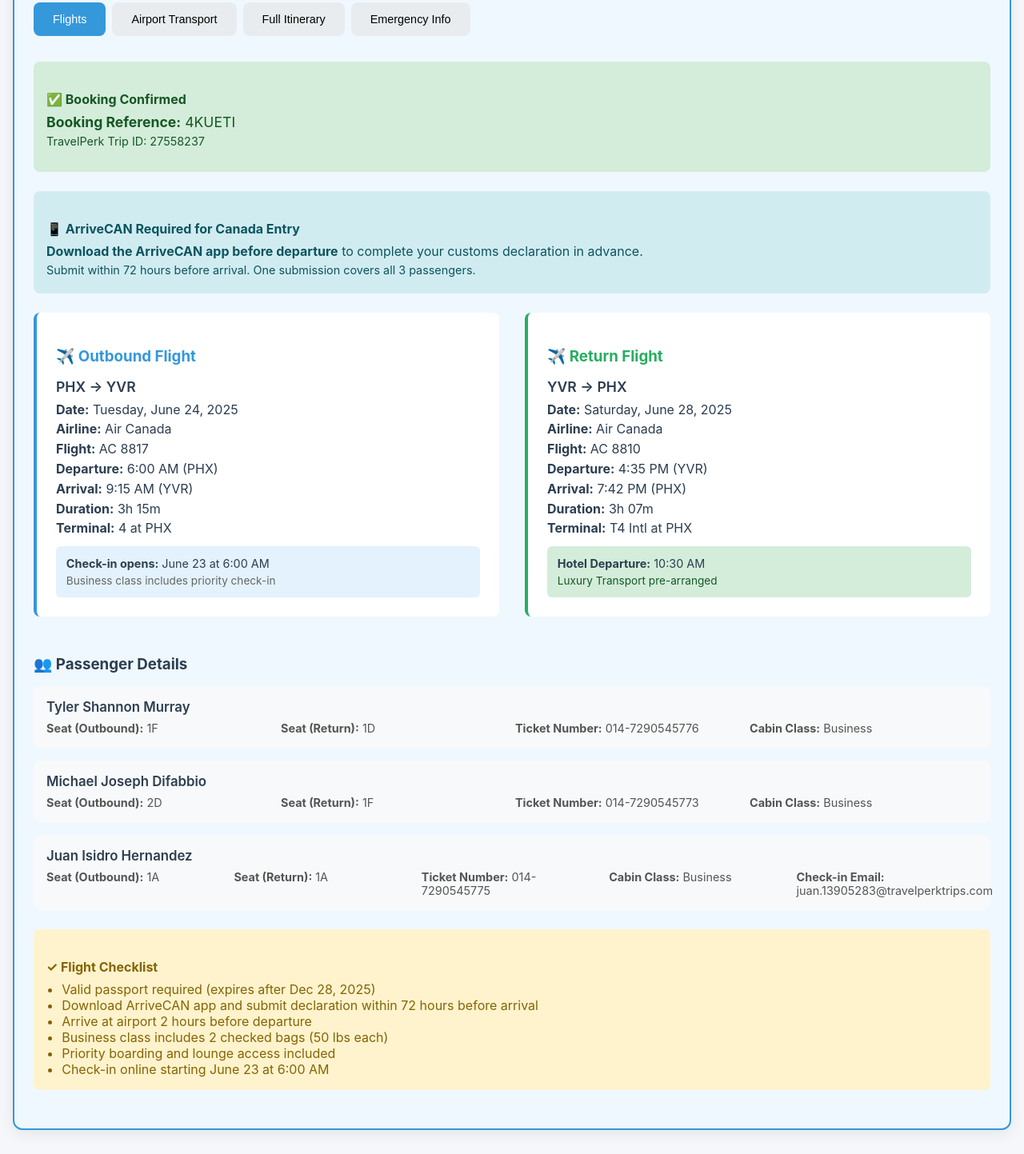
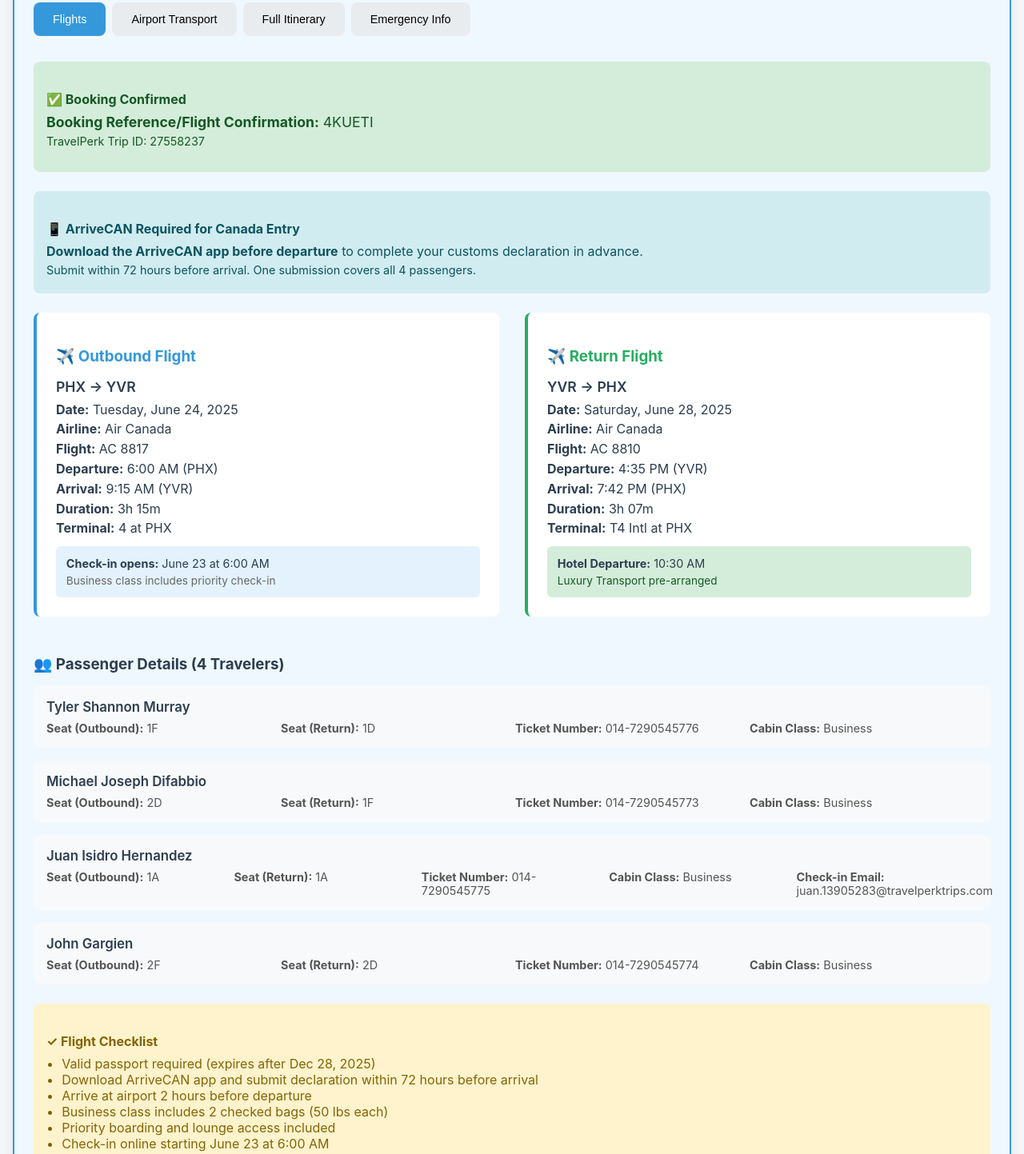
Before and after one commit to TyMurrayELM/captive, a plain HTML site: page sections/travel-info.html in a window 1280 px wide. Shown: the part 104-1547 px from the top of the page at 80% size. Drawn offline with Linux system fonts and the light colour scheme.

Commit message:
Added John Garigen flight

```diff
--- a/sections/travel-info.html
+++ b/sections/travel-info.html
@@ -341,14 +341,14 @@
                 <div id="flights" class="tab-content active">
                     <div class="alert-box success">
                         <h4 style="margin-bottom: 0.5rem;">✅ Booking Confirmed</h4>
-                        <p style="font-size: 1.1rem; margin: 0;"><strong>Booking Reference:</strong> 4KUETI</p>
+                        <p style="font-size: 1.1rem; margin: 0;"><strong>Booking Reference/Flight Confirmation:</strong> 4KUETI</p>
                         <p style="font-size: 0.9rem; margin-top: 0.3rem;">TravelPerk Trip ID: 27558237</p>
                     </div>
 
                     <div class="alert-box info" style="margin-top: 1rem;">
                         <h4 style="margin-bottom: 0.5rem;">📱 ArriveCAN Required for Canada Entry</h4>
                         <p style="margin: 0.3rem 0;"><strong>Download the ArriveCAN app before departure</strong> to complete your customs declaration in advance.</p>
-                        <p style="margin: 0.3rem 0; font-size: 0.9rem;">Submit within 72 hours before arrival. One submission covers all 3 passengers.</p>
+                        <p style="margin: 0.3rem 0; font-size: 0.9rem;">Submit within 72 hours before arrival. One submission covers all 4 passengers.</p>
                     </div>
 
                     <div style="display: grid; grid-template-columns: repeat(auto-fit, minmax(300px, 1fr)); gap: 2rem; margin-top: 1.5rem;">
@@ -385,7 +385,7 @@
                         </div>
                     </div>
 
-                    <h3 style="margin-top: 2rem; margin-bottom: 1rem; color: #2c3e50;">👥 Passenger Details</h3>
+                    <h3 style="margin-top: 2rem; margin-bottom: 1rem; color: #2c3e50;">👥 Passenger Details (4 Travelers)</h3>
 
                     <div class="passenger-details">
                         <div class="passenger-name">Tyler Shannon Murray</div>
@@ -415,6 +415,16 @@
                             <div><strong>Ticket Number:</strong> 014-7290545775</div>
                             <div><strong>Cabin Class:</strong> Business</div>
                             <div><strong>Check-in Email:</strong> juan.13905283@travelperktrips.com</div>
+                        </div>
+                    </div>
+
+                    <div class="passenger-details">
+                        <div class="passenger-name">John Gargien</div>
+                        <div class="passenger-info">
+                            <div><strong>Seat (Outbound):</strong> 2F</div>
+                            <div><strong>Seat (Return):</strong> 2D</div>
+                            <div><strong>Ticket Number:</strong> 014-7290545774</div>
+                            <div><strong>Cabin Class:</strong> Business</div>
                         </div>
                     </div>
 
```
